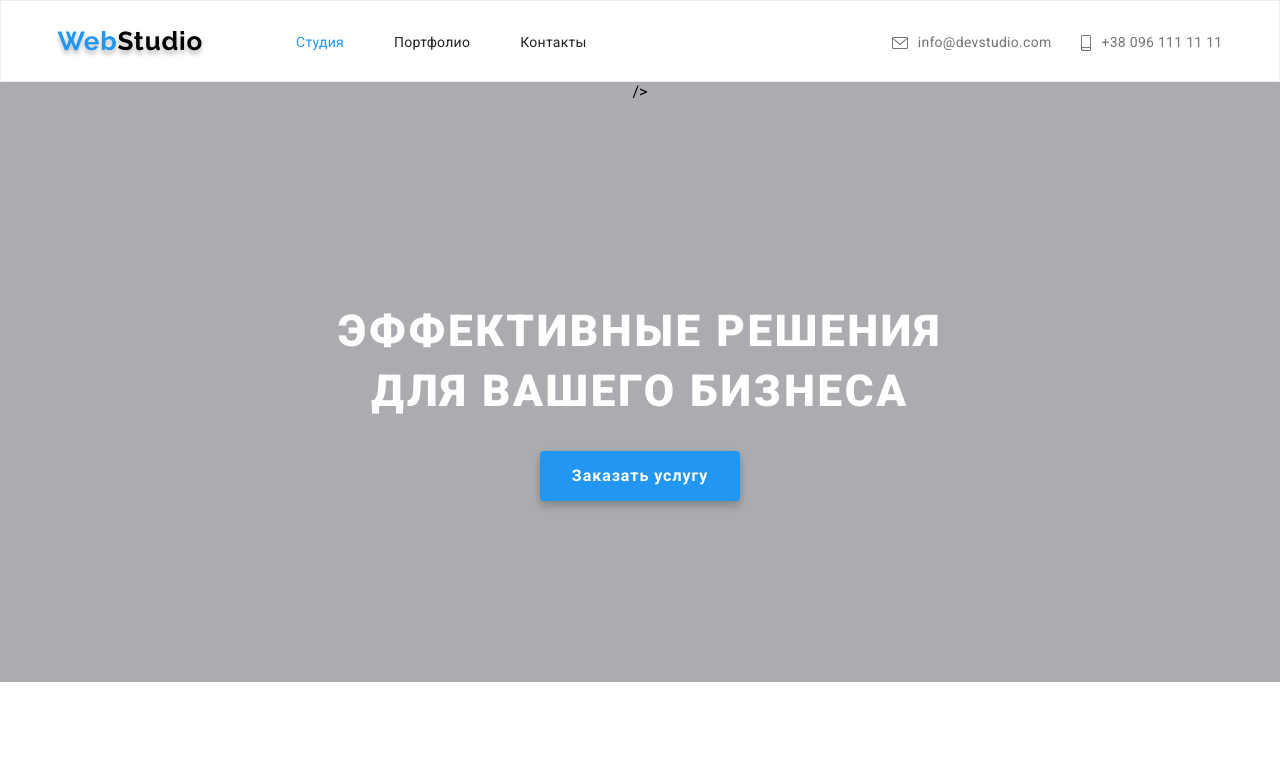
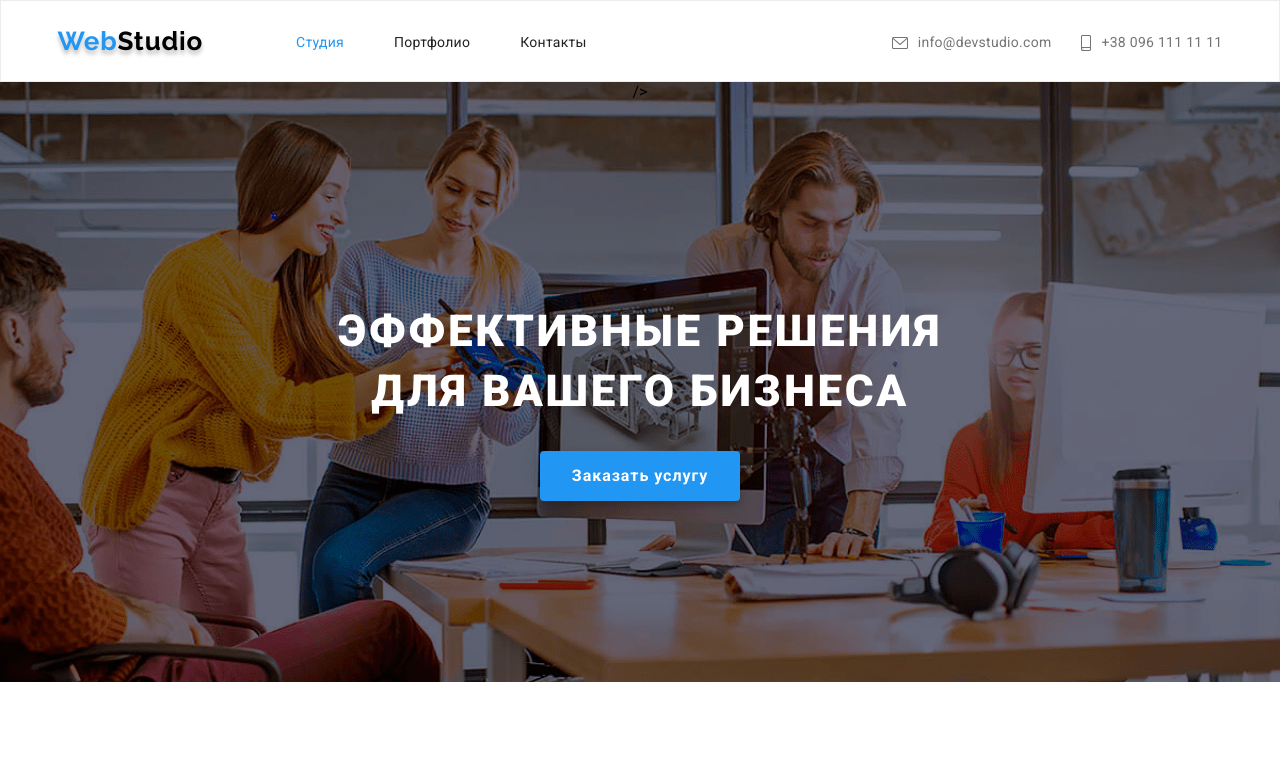
Before and after one commit to RomanTatarchuk/goit-markup-hw-04, a plain HTML site: page index.html in a window 1280 px wide. Shown: the top 773 px of the page. Drawn offline with Linux system fonts and the light colour scheme.

Commit message:
Update style.css

```diff
--- a/css/style.css
+++ b/css/style.css
@@ -136,7 +136,7 @@ footer .logo span {
 .hero {
   height: 600px;
   background: rgba(47, 48, 58, 0.4);
-  background-image: url("./image/hero.png");
+  background-image: url("/image/hero.png");
   background-repeat: no-repeat;
   background-size: cover;
   background-position: center;
```
